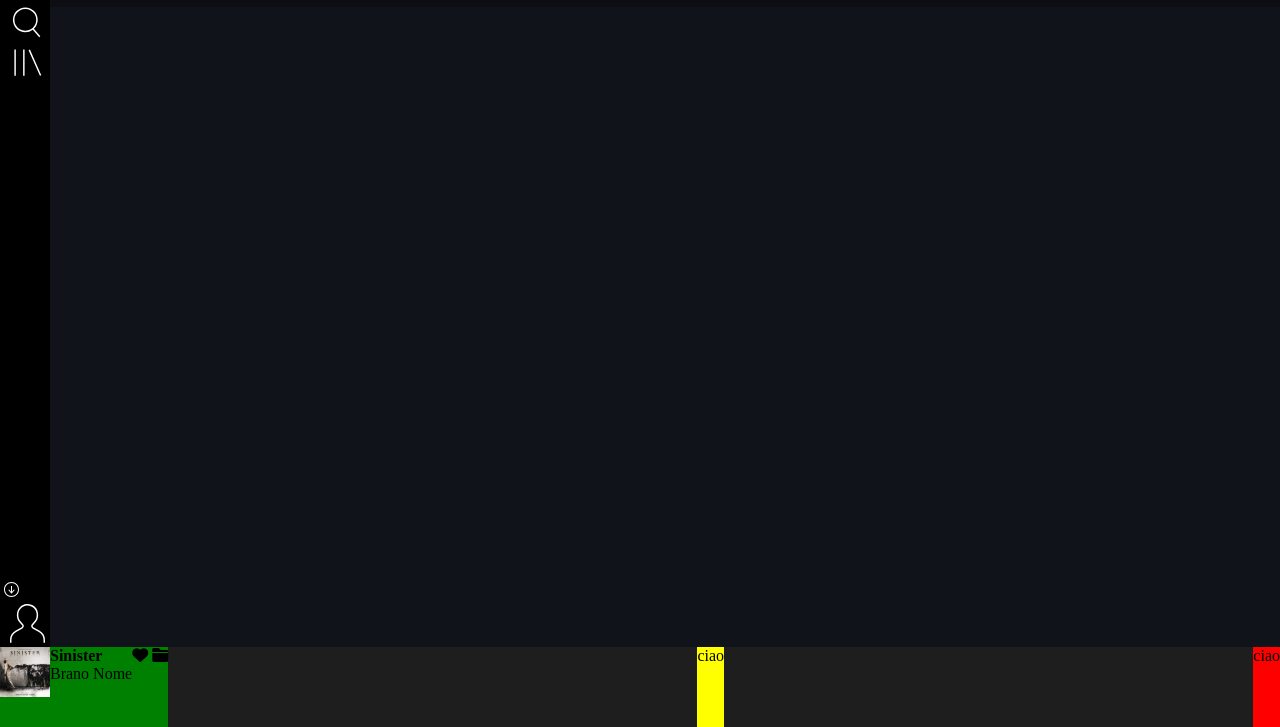
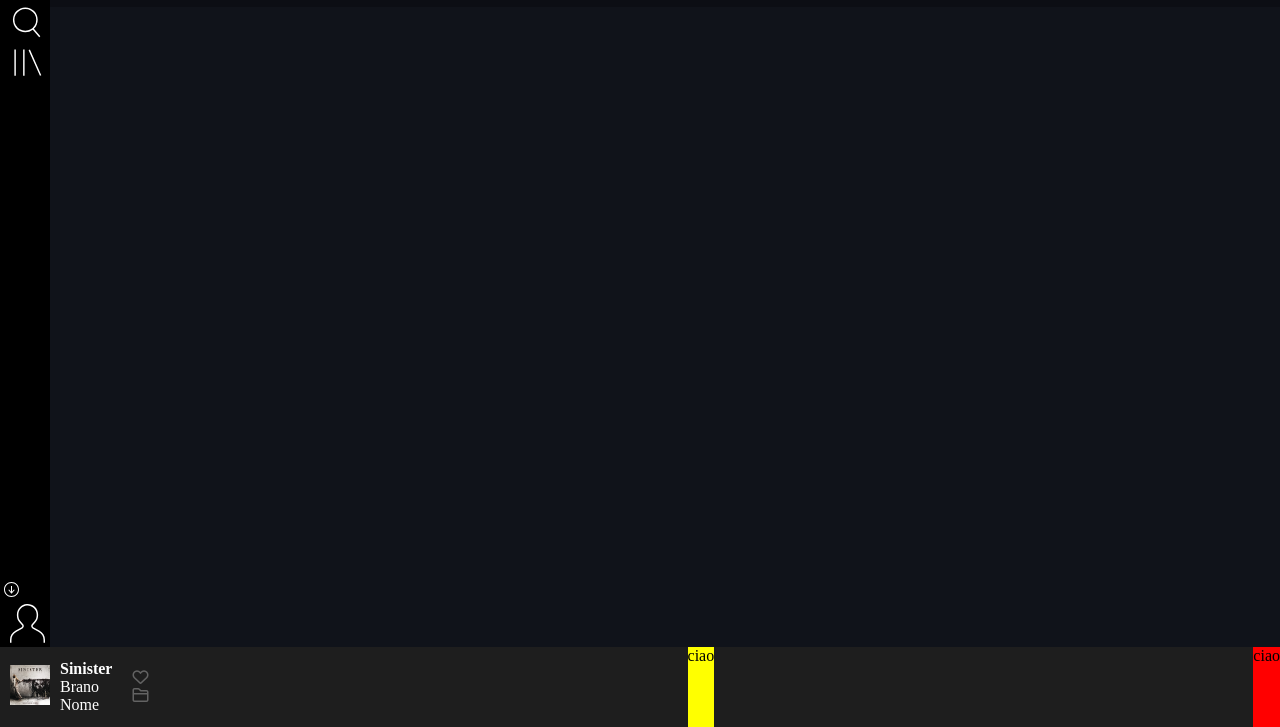
Before and after one commit to niz99/html-css-spotifyweb, a plain HTML site: page index.html in a window 1280 px wide. Shown: the part 73-800 px from the top of the page. Drawn offline with Linux system fonts and the light colour scheme.

Commit message:
footer left completato

```diff
--- a/asset/css/style.css
+++ b/asset/css/style.css
@@ -1,7 +1,14 @@
+/* reset */
 * {
     margin: 0;
     padding: 0;
     box-sizing: border-box;
+}
+
+/* utility */
+
+.c-white {
+    color: white;
 }
 
 /* header */
@@ -69,12 +76,23 @@ footer{
 }
 
 .footer-left{
-    background-color: green;
+    /* background-color: green; */
     display: flex;
+    align-items: center;
 }
 
-.footer-left img{
-    width: 50px;
+.f-l-left img{
+    width: 40px;
+    margin: 0 10px;
+}
+
+.f-l-center{
+    color: white;
+    margin-right: 20px;
+}
+
+.f-l-right{
+    color: rgb(99, 99, 99);
 }
 
 .footer-center{
--- a/index.html
+++ b/index.html
@@ -63,18 +63,22 @@
     <footer>
 
         <div class="footer-left">
+
             <div class="f-l-left">
                 <img src="./asset/img/sinister.jpeg" alt="">
             </div>
+
             <div class="f-l-center">
                 <h4>Sinister</h4>
-                <span>Brano</span>
-                <span>Nome</span>
+                <p>Brano</p>
+                <p>Nome</p>
             </div>
+
             <div class="f-l-right">
-                <i class="fa-solid fa-heart"></i>
-                <i class="fa-solid fa-folder"></i>
+                <i class="fa-regular fa-heart"></i> <br>
+                <i class="fa-regular fa-folder"></i>
             </div>
+
         </div>
 
 
```
